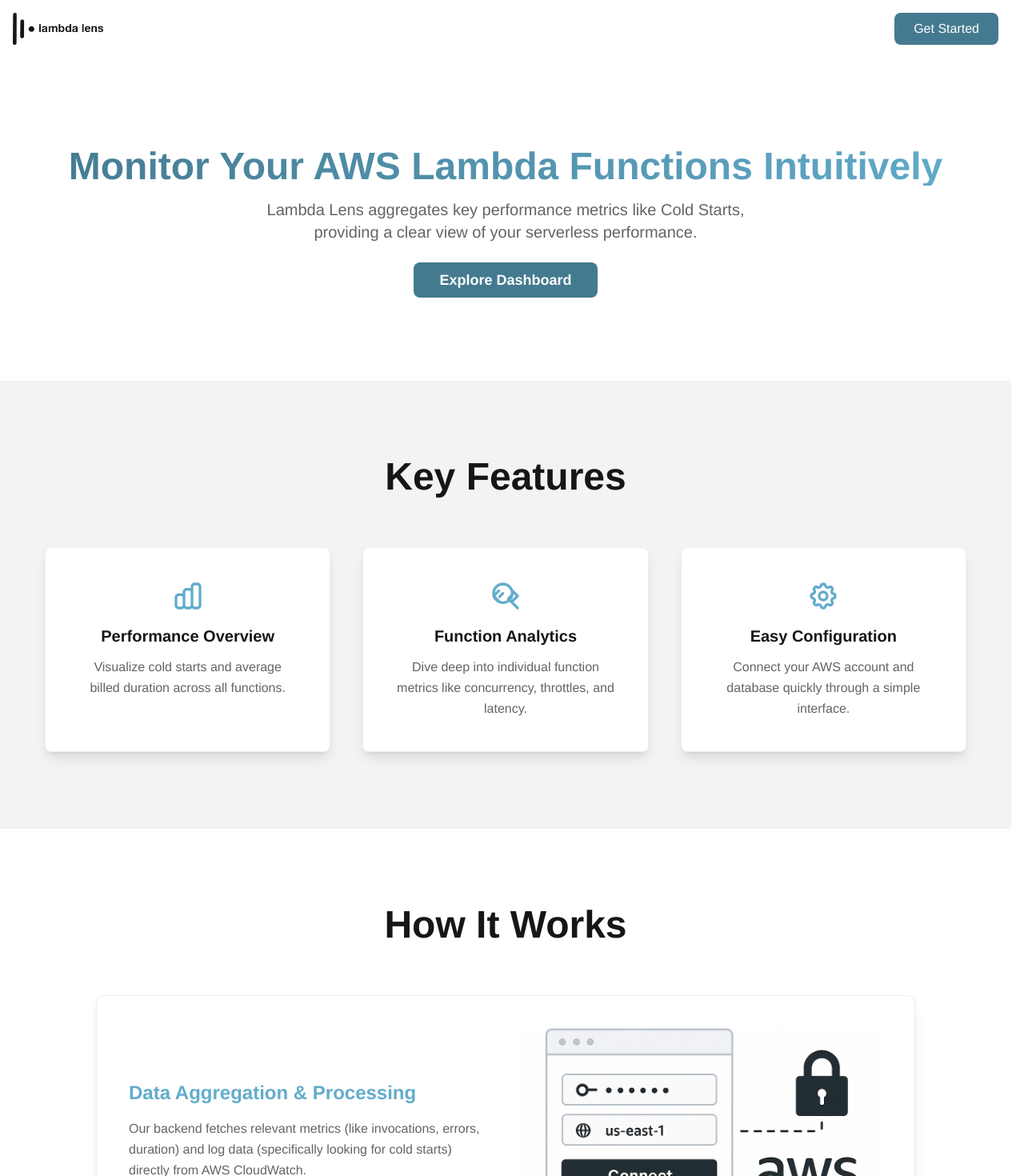
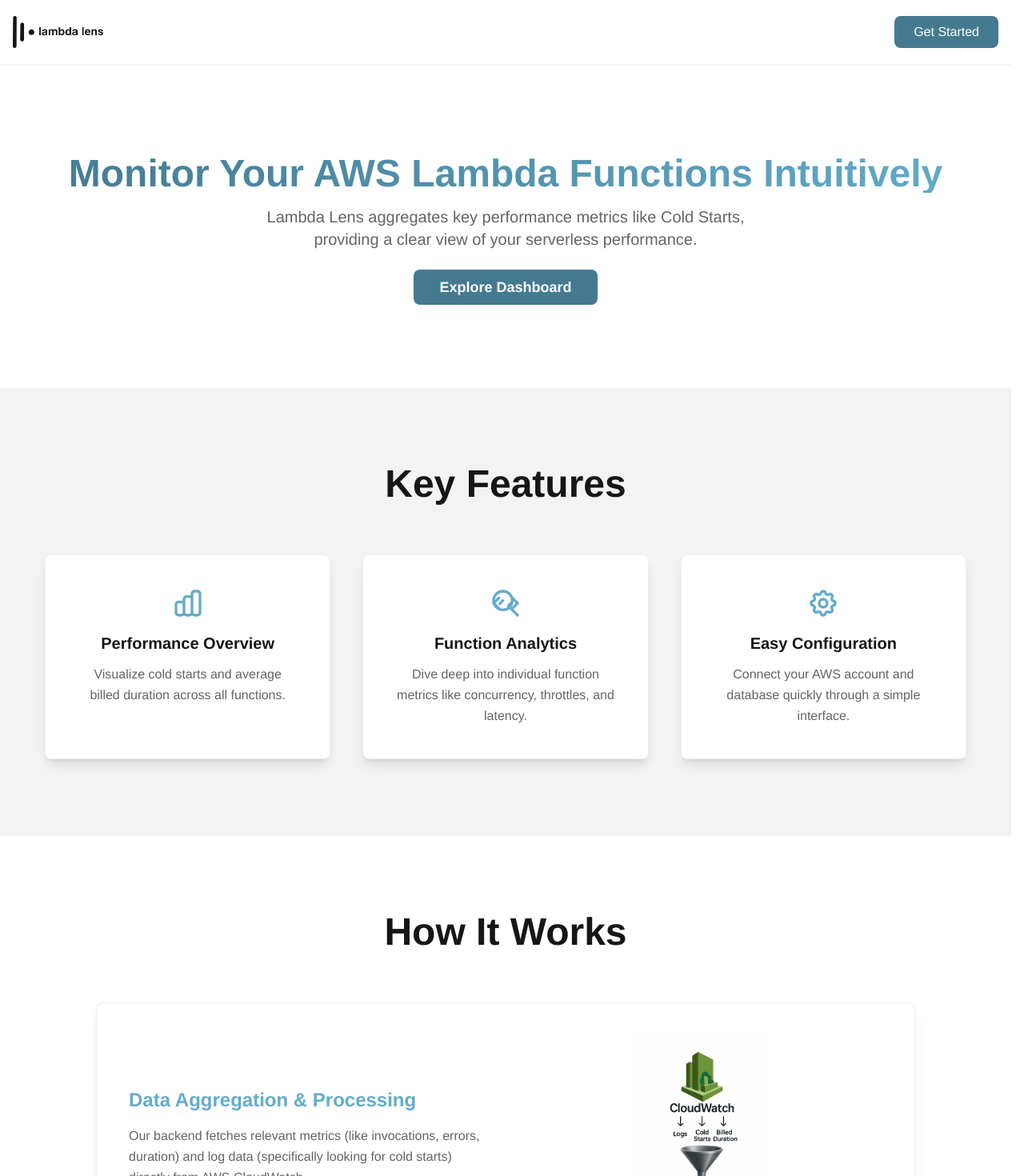
Before and after one commit to oslabs-beta/Lambda-Lens, a React (Vite) app in the folder client/: page / in a window 1280 px wide. Shown: the top 1470 px of the page at 80% size. Built offline with nearby package versions, Linux system fonts and the light colour scheme.

Commit message:
feat: improve navbar styling to scroll with window and be transparent

```diff
--- a/client/src/pages/Landing/HowItWorks/HowItWorks.tsx
+++ b/client/src/pages/Landing/HowItWorks/HowItWorks.tsx
@@ -11,7 +11,7 @@ const panes = [
     id: 2,
     title: 'Data Aggregation & Processing',
     description: 'Our backend fetches relevant metrics (like invocations, errors, duration) and log data (specifically looking for cold starts) directly from AWS CloudWatch.',
-    imageSrc: '/awsconnect.jpg',
+    imageSrc: '/data-refinement.png',
   },
   {
     id: 3,
@@ -47,8 +47,8 @@ const HowItWorks = () => {
               <h3 className="text-2xl font-semibold mb-4 text-element-h">{currentPane.title}</h3>
               <p className="text-light-text-sec dark:text-dark-text-sec leading-relaxed">{currentPane.description}</p>
             </div>
-            <div className={`w-full h-64 rounded-lg flex items-center justify-center text-gray-500 ${currentPane.imageSrc}`}>
-                <img src={currentPane.imageSrc} alt={currentPane.title} className='w-full h-full object-cover'/>
+            <div className="w-full h-64 rounded-lg flex items-center justify-center overflow-hidden">
+                <img src={currentPane.imageSrc} alt={currentPane.title} className='w-full h-full object-contain'/>
             </div>
           </div>
         )}
--- a/client/src/pages/Landing/Navbar/Navbar.tsx
+++ b/client/src/pages/Landing/Navbar/Navbar.tsx
@@ -1,16 +1,45 @@
 import { Link } from 'react-router-dom';
 import lambda from '../../../assets/lambda.png';
+import { useState, useEffect } from 'react';
 
 const Navbar = () => {
+  const [isScrolled, setIsScrolled] = useState(false);
+
+  useEffect(() => {
+    const handleScroll = () => {
+      setIsScrolled(window.scrollY > 10);
+    };
+
+    window.addEventListener('scroll', handleScroll);
+
+    return () => {
+      window.removeEventListener('scroll', handleScroll);
+    };
+  }, []);
+
   return (
-    <nav className="p-4 flex justify-between items-center">
-      <img src={lambda} alt="Lambda Lens Logo" className="h-10 dark:invert dark:brightness-0" />
-      <Link
-        to="/config"
-        className="px-6 py-2 bg-element-s hover:bg-element-h text-white rounded-lg transition-colors font-medium"
-      >
-        Get Started
-      </Link>
+    <nav
+      className={`sticky top-0 z-20 border-b border-light-cont-s/50 dark:border-dark-cont-s/50 transition-colors duration-300 ${
+        isScrolled
+          ? 'bg-light-cont-l/80 dark:bg-dark-cont-l/80 backdrop-blur-md'
+          : 'bg-light-cont-l dark:bg-dark-cont-l'
+      }`}
+    >
+      <div className="max-w-7xl mx-auto px-4 py-5 flex justify-between items-center">
+        <Link to="/">
+          <img
+            src={lambda}
+            alt="Lambda Lens Logo"
+            className="h-10 dark:invert dark:brightness-0 transition-opacity duration-200 hover:opacity-80"
+          />
+        </Link>
+        <Link
+          to="/config"
+          className="px-6 py-2 bg-element-s hover:bg-element-h text-white rounded-lg transition-all duration-200 font-medium hover:shadow-md focus:outline-none focus-visible:ring-2 focus-visible:ring-element-h focus-visible:ring-offset-2 dark:focus-visible:ring-offset-dark-cont-l"
+        >
+          Get Started
+        </Link>
+      </div>
     </nav>
   );
 };
```
Also changed, not shown: client/public/data-refinement.png (added).
